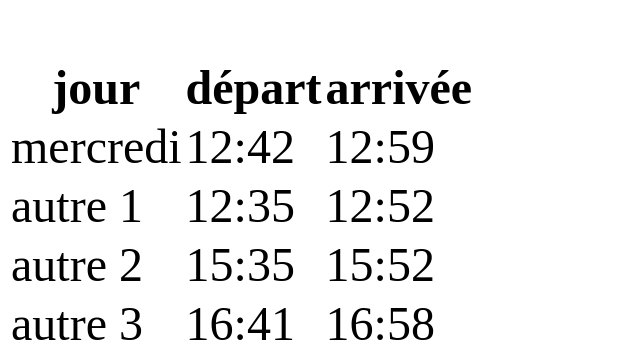
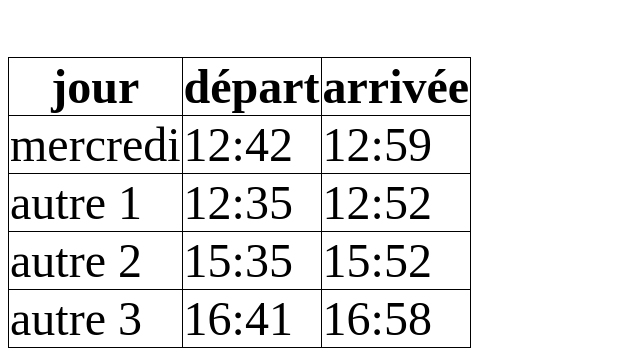
Before and after one commit to chaudard/OCRactivitePartie2, a plain HTML site: page index.html in a window 1280 px wide. Shown: the part 440-800 px from the top of the page, without its empty margins (0-640 px from the left). Drawn offline with Linux system fonts and the light colour scheme.

Commit message:
ajout de lignes autour des cellules des tableaux

```diff
--- a/index.css
+++ b/index.css
@@ -7,3 +7,11 @@ body
 {
 	font-size: 3em;
 }
+table
+{
+    border-collapse: collapse; /* Les bordures du tableau seront collées (plus joli) */
+}
+td,th
+{
+    border: 1px solid black;
+}
```
